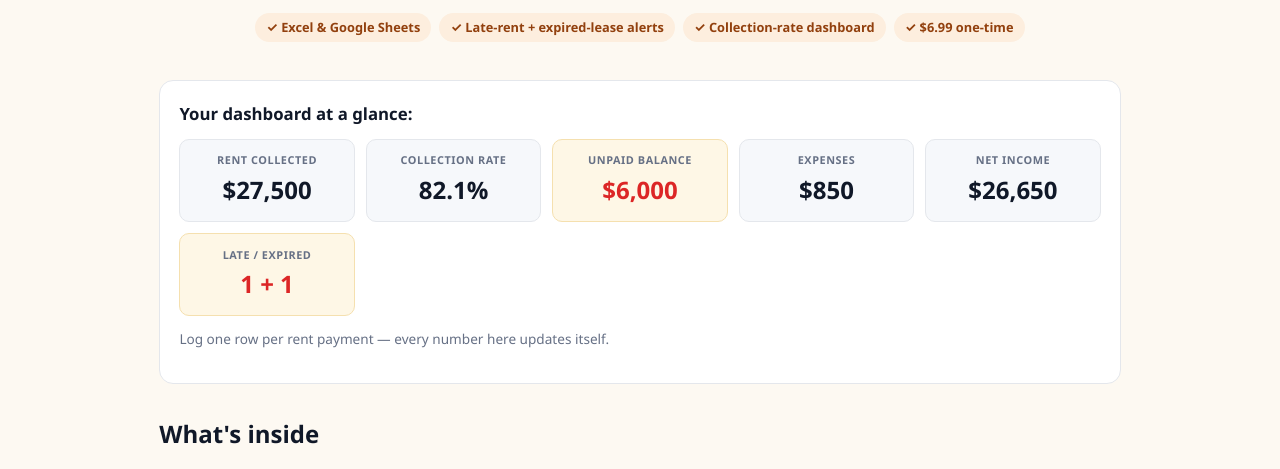
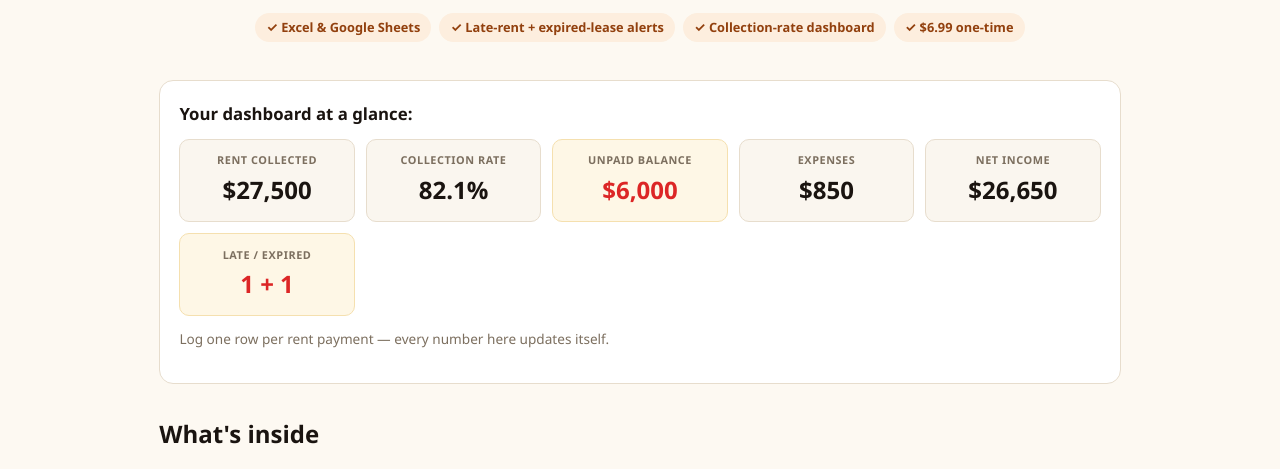
Before and after one commit to MakaveliMachiavelli/rentsheet, a plain HTML site: page index.html in a window 1280 px wide. Shown: the part 307-776 px from the top of the page. Drawn offline with Linux system fonts and the light colour scheme.

Commit message:
feat: transform to warm-luxe design system
- Replace SaaS-indigo palette with warm-luxe (gold accent, warm paper bg)
- --ink:#1a1410, --accent:#c8962a, --bg:#faf6ef, --line:#e7ddcd
- All functional CSS preserved, only colors changed
- Consistent visual identity across all 13 zinvent tools

Co-authored-by: CommandCodeBot <noreply@commandcode.ai>

```diff
--- a/style.css
+++ b/style.css
@@ -1,7 +1,7 @@
 /* NegosyoSheet — styles */
 :root{
-  --amber:#b45309; --ink:#101828; --muted:#667085; --line:#e4e7ec;
-  --bg:#fdf9f2; --card:#fff; --red:#dc2626; --green:#0e9f6e;
+  --amber:#b45309; --ink:#1a1410; --muted:#7c6f5f; --line:#e7ddcd;
+  --bg:#fdf9f2; --card:#fff; --red:#dc2626; --green:#067a53;
 }
 *{box-sizing:border-box}
 body{margin:0;font-family:'Segoe UI',system-ui,-apple-system,Arial,sans-serif;background:var(--bg);color:var(--ink);line-height:1.5}
@@ -27,7 +27,7 @@ body{margin:0;font-family:'Segoe UI',system-ui,-apple-system,Arial,sans-serif;ba
 .hint{color:var(--muted);font-size:.85rem}
 
 .dash-mock{display:grid;grid-template-columns:repeat(auto-fit,minmax(150px,1fr));gap:.7rem}
-.dm-card{background:#f6f8fb;border:1px solid var(--line);border-radius:10px;padding:.8rem;text-align:center}
+.dm-card{background:#faf6ef;border:1px solid var(--line);border-radius:10px;padding:.8rem;text-align:center}
 .dm-card.warn{background:#fef7e6;border-color:#f5e0af}
 .dm-label{font-size:.68rem;font-weight:800;letter-spacing:.05em;color:var(--muted)}
 .dm-val{font-size:1.5rem;font-weight:900;margin-top:.2rem}
```
